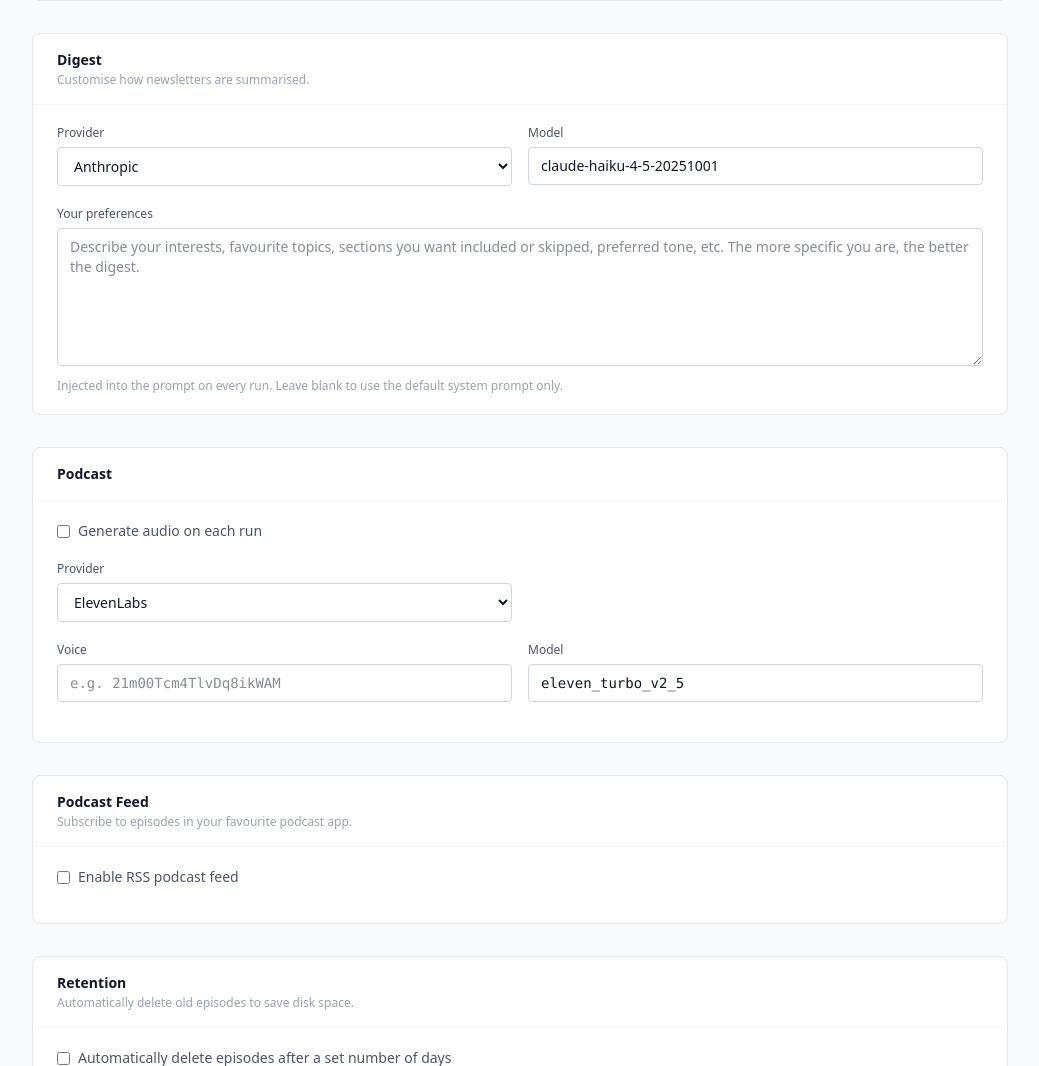
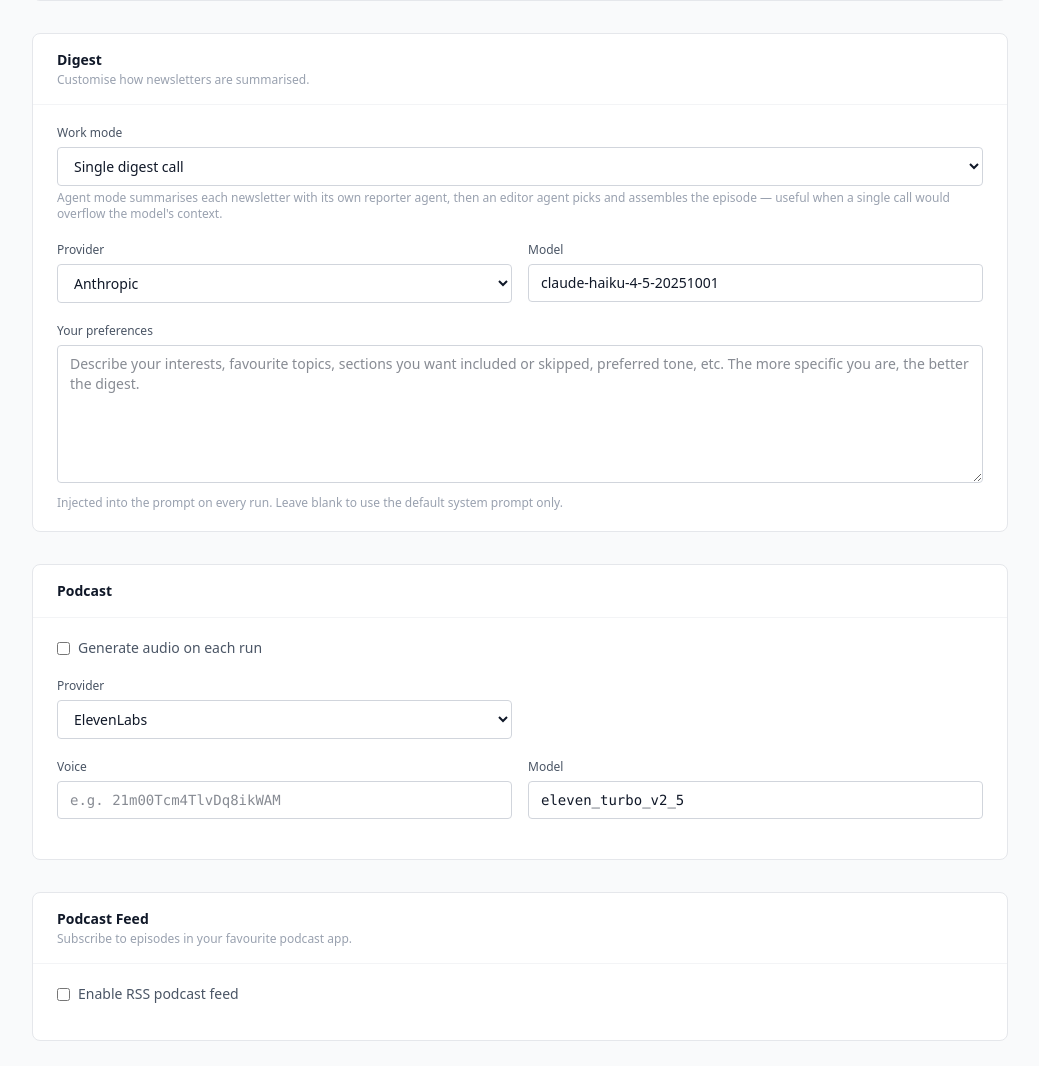
Before and after one commit to TobySuch/earlybird, a FastAPI app: page /settings in a window 1280 px wide. Shown: the part 491-1557 px from the top of the page, without its empty margins (120-1159 px from the left). Run offline with FastAPI, Linux system fonts and the light colour scheme; the visitor is signed in with stand-in values (Sample User, id 1); style sheets or scripts are compiled from the project's sources; some libraries are stand-ins or nearby versions.

Commit message:
feat(ui): agent mode settings
Work mode toggle in the Digest section with conditional reporter/editor
provider, model, base URL fields and a parallel-reporters limit.

Co-Authored-By: Claude Fable 5 <noreply@anthropic.com>

```diff
--- a/app/routers/ui.py
+++ b/app/routers/ui.py
@@ -135,6 +135,14 @@ async def settings(request: Request, db: Session = Depends(get_db), saved: bool
             "llm_model": get_db_config(db, "llm.model"),
             "llm_prompt": get_db_config(db, "llm.prompt"),
             "llm_base_url": get_db_config(db, "llm.openai_base_url"),
+            "llm_work_mode": get_db_config(db, "llm.work_mode"),
+            "llm_reporter_provider": get_db_config(db, "llm.reporter.provider"),
+            "llm_reporter_model": get_db_config(db, "llm.reporter.model"),
+            "llm_reporter_base_url": get_db_config(db, "llm.reporter.openai_base_url"),
+            "llm_editor_provider": get_db_config(db, "llm.editor.provider"),
+            "llm_editor_model": get_db_config(db, "llm.editor.model"),
+            "llm_editor_base_url": get_db_config(db, "llm.editor.openai_base_url"),
+            "llm_agent_max_parallel": get_db_config(db, "llm.agent.max_parallel_reporters"),
             "schedule_cron": get_db_config(db, "schedule.cron"),
             "schedule_enabled": get_db_config(db, "schedule.enabled") == "true",
             "tts_enabled": get_db_config(db, "tts.enabled") == "true",
@@ -164,6 +172,14 @@ async def settings_post(
     llm_model: str = Form(CONFIG_DEFAULTS["llm.model"]),
     llm_prompt: str = Form(""),
     llm_base_url: str = Form(""),
+    llm_work_mode: str = Form(CONFIG_DEFAULTS["llm.work_mode"]),
+    llm_reporter_provider: str = Form(""),
+    llm_reporter_model: str = Form(""),
+    llm_reporter_base_url: str = Form(""),
+    llm_editor_provider: str = Form(""),
+    llm_editor_model: str = Form(""),
+    llm_editor_base_url: str = Form(""),
+    llm_agent_max_parallel: str = Form(CONFIG_DEFAULTS["llm.agent.max_parallel_reporters"]),
     schedule_cron: str = Form(CONFIG_DEFAULTS["schedule.cron"]),
     schedule_enabled: str | None = Form(None),
     tts_enabled: str | None = Form(None),
@@ -185,6 +201,18 @@ async def settings_post(
     set_db_config(db, "llm.model", llm_model.strip())
     set_db_config(db, "llm.prompt", llm_prompt.strip())
     set_db_config(db, "llm.openai_base_url", llm_base_url.strip())
+
+    work_mode = llm_work_mode.strip()
+    if work_mode not in ("digest", "agent"):
+        work_mode = "digest"
+    set_db_config(db, "llm.work_mode", work_mode)
+    set_db_config(db, "llm.reporter.provider", llm_reporter_provider.strip())
+    set_db_config(db, "llm.reporter.model", llm_reporter_model.strip())
+    set_db_config(db, "llm.reporter.openai_base_url", llm_reporter_base_url.strip())
+    set_db_config(db, "llm.editor.provider", llm_editor_provider.strip())
+    set_db_config(db, "llm.editor.model", llm_editor_model.strip())
+    set_db_config(db, "llm.editor.openai_base_url", llm_editor_base_url.strip())
+    set_db_config(db, "llm.agent.max_parallel_reporters", llm_agent_max_parallel.strip())
 
     enabled = schedule_enabled is not None
     set_db_config(db, "schedule.cron", schedule_cron.strip())
--- a/templates/settings.html
+++ b/templates/settings.html
@@ -64,12 +64,22 @@
 
   {# ── Digest ───────────────────────────────────────────────────────────── #}
   <section class="bg-white border border-gray-200 rounded-lg overflow-hidden"
-    x-data="{ provider: '{{ llm_provider }}' }">
+    x-data="{ provider: '{{ llm_provider }}', workMode: '{{ llm_work_mode }}', reporterProvider: '{{ llm_reporter_provider }}', editorProvider: '{{ llm_editor_provider }}' }">
     <div class="px-6 py-4 border-b border-gray-100">
       <h2 class="text-sm font-semibold text-gray-900">Digest</h2>
       <p class="text-xs text-gray-400 mt-0.5">Customise how newsletters are summarised.</p>
     </div>
     <div class="px-6 py-5 space-y-5">
+
+      <div>
+        <label class="block text-xs font-medium text-gray-600 mb-1.5" for="llm_work_mode">Work mode</label>
+        <select id="llm_work_mode" name="llm_work_mode" x-model="workMode"
+          class="w-full text-sm border border-gray-300 rounded px-3 py-2 bg-white focus:outline-none focus:ring-2 focus:ring-blue-500 cursor-pointer">
+          <option value="digest" {% if llm_work_mode == "digest" %}selected{% endif %}>Single digest call</option>
+          <option value="agent" {% if llm_work_mode == "agent" %}selected{% endif %}>Agent mode (reporters + editor)</option>
+        </select>
+        <p class="text-xs text-gray-400 mt-1">Agent mode summarises each newsletter with its own reporter agent, then an editor agent picks and assembles the episode — useful when a single call would overflow the model's context.</p>
+      </div>
 
       <div class="grid grid-cols-2 gap-4">
         <div>
@@ -94,6 +104,71 @@
           class="w-full text-sm border border-gray-300 rounded px-3 py-2 font-mono focus:outline-none focus:ring-2 focus:ring-blue-500"
           placeholder="http://localhost:11434/v1">
         <p class="text-xs text-gray-400 mt-1">Leave blank for the standard OpenAI API. Set to a custom endpoint for Ollama, LM Studio, vLLM, etc.</p>
+      </div>
+
+      <div x-show="workMode === 'agent'" x-cloak class="space-y-5 border-t border-gray-100 pt-5">
+
+        <div class="grid grid-cols-2 gap-4">
+          <div>
+            <label class="block text-xs font-medium text-gray-600 mb-1.5" for="llm_reporter_provider">Reporter provider</label>
+            <select id="llm_reporter_provider" name="llm_reporter_provider" x-model="reporterProvider"
+              class="w-full text-sm border border-gray-300 rounded px-3 py-2 bg-white focus:outline-none focus:ring-2 focus:ring-blue-500 cursor-pointer">
+              <option value="" {% if not llm_reporter_provider %}selected{% endif %}>Same as main provider</option>
+              <option value="anthropic" {% if llm_reporter_provider == "anthropic" %}selected{% endif %}>Anthropic</option>
+              <option value="openai" {% if llm_reporter_provider == "openai" %}selected{% endif %}>OpenAI / compatible</option>
+            </select>
+          </div>
+          <div>
+            <label class="block text-xs font-medium text-gray-600 mb-1.5" for="llm_reporter_model">Reporter model</label>
+            <input id="llm_reporter_model" name="llm_reporter_model" type="text" value="{{ llm_reporter_model }}"
+              class="w-full text-sm border border-gray-300 rounded px-3 py-2 focus:outline-none focus:ring-2 focus:ring-blue-500"
+              placeholder="Leave blank to use the main model">
+            <p class="text-xs text-gray-400 mt-1">A cheap, fast model works well here.</p>
+          </div>
+        </div>
+
+        <div x-show="reporterProvider === 'openai'" x-cloak>
+          <label class="block text-xs font-medium text-gray-600 mb-1.5" for="llm_reporter_base_url">Reporter base URL <span class="font-normal text-gray-400">(optional)</span></label>
+          <input id="llm_reporter_base_url" name="llm_reporter_base_url" type="text" value="{{ llm_reporter_base_url }}"
+            class="w-full text-sm border border-gray-300 rounded px-3 py-2 font-mono focus:outline-none focus:ring-2 focus:ring-blue-500"
+            placeholder="http://localhost:11434/v1">
+          <p class="text-xs text-gray-400 mt-1">Leave blank to inherit the main base URL.</p>
+        </div>
+
+        <div class="grid grid-cols-2 gap-4">
+          <div>
+            <label class="block text-xs font-medium text-gray-600 mb-1.5" for="llm_editor_provider">Editor provider</label>
+            <select id="llm_editor_provider" name="llm_editor_provider" x-model="editorProvider"
+              class="w-full text-sm border border-gray-300 rounded px-3 py-2 bg-white focus:outline-none focus:ring-2 focus:ring-blue-500 cursor-pointer">
+              <option value="" {% if not llm_editor_provider %}selected{% endif %}>Same as main provider</option>
+              <option value="anthropic" {% if llm_editor_provider == "anthropic" %}selected{% endif %}>Anthropic</option>
+              <option value="openai" {% if llm_editor_provider == "openai" %}selected{% endif %}>OpenAI / compatible</option>
+            </select>
+          </div>
+          <div>
+            <label class="block text-xs font-medium text-gray-600 mb-1.5" for="llm_editor_model">Editor model</label>
+            <input id="llm_editor_model" name="llm_editor_model" type="text" value="{{ llm_editor_model }}"
+              class="w-full text-sm border border-gray-300 rounded px-3 py-2 focus:outline-none focus:ring-2 focus:ring-blue-500"
+              placeholder="Leave blank to use the main model">
+            <p class="text-xs text-gray-400 mt-1">A smarter model pays off for selection and writing.</p>
+          </div>
+        </div>
+
+        <div x-show="editorProvider === 'openai'" x-cloak>
+          <label class="block text-xs font-medium text-gray-600 mb-1.5" for="llm_editor_base_url">Editor base URL <span class="font-normal text-gray-400">(optional)</span></label>
+          <input id="llm_editor_base_url" name="llm_editor_base_url" type="text" value="{{ llm_editor_base_url }}"
+            class="w-full text-sm border border-gray-300 rounded px-3 py-2 font-mono focus:outline-none focus:ring-2 focus:ring-blue-500"
+            placeholder="http://localhost:11434/v1">
+          <p class="text-xs text-gray-400 mt-1">Leave blank to inherit the main base URL.</p>
+        </div>
+
+        <div class="w-40">
+          <label class="block text-xs font-medium text-gray-600 mb-1.5" for="llm_agent_max_parallel">Parallel reporters</label>
+          <input id="llm_agent_max_parallel" name="llm_agent_max_parallel" type="number" min="1" max="16" value="{{ llm_agent_max_parallel }}"
+            class="w-full text-sm border border-gray-300 rounded px-3 py-2 focus:outline-none focus:ring-2 focus:ring-blue-500">
+          <p class="text-xs text-gray-400 mt-1">Max reporter agents running at once.</p>
+        </div>
+
       </div>
 
       <div>
```
Also changed, not shown: tests/test_ui.py (+53 -0 lines).
